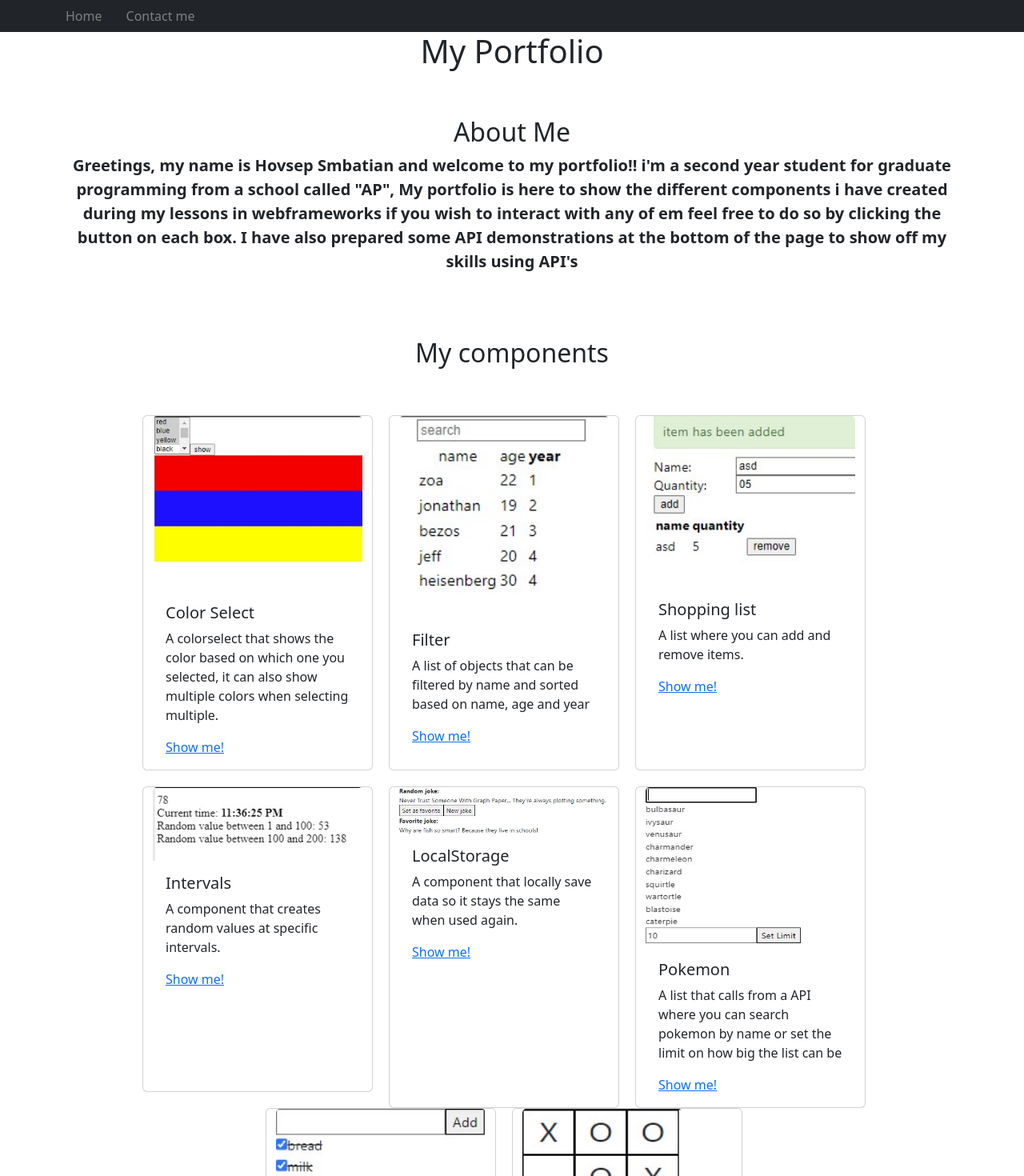
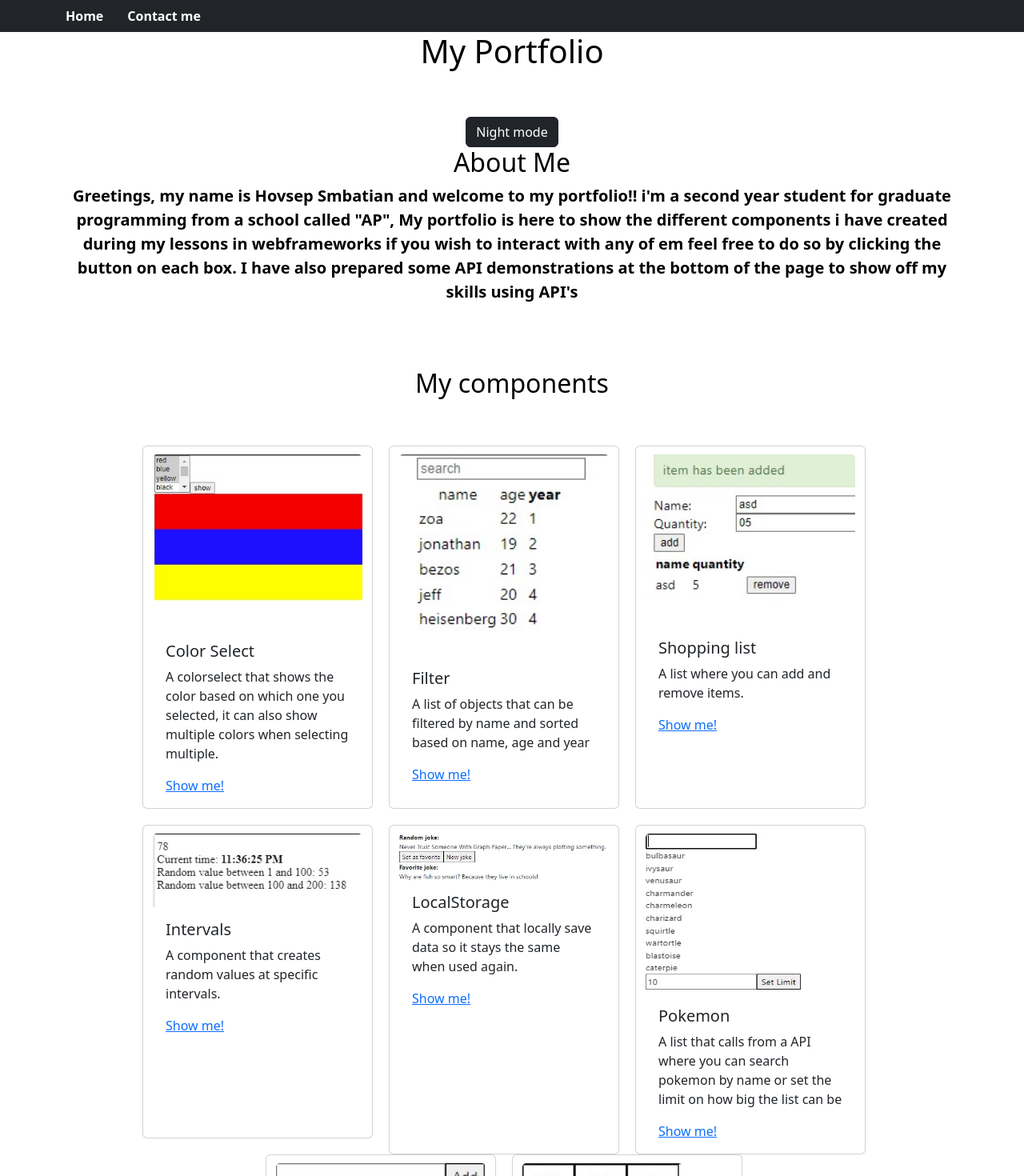
Before and after one commit to hovsep56/portfolio, a React (Create React App) app: page / in a window 1280 px wide. Shown: the top 1470 px of the page at 80% size. Built offline with nearby package versions, Linux system fonts and the light colour scheme; no server answers.

Commit message:
night mode added

```diff
--- a/src/App.tsx
+++ b/src/App.tsx
@@ -33,22 +33,41 @@ interface Joke {
 }
 
 
+
 const Navigation = () => {
   return (
     <Navbar bg="dark" variant="dark">
-      <Container style={{ alignContent: 'center' }}>
-        <Nav className="me-auto" style={{ alignContent: 'center' }}>
-          <NavLink to="/" style={{ textDecoration: 'none', color: 'grey', paddingRight: 30 }}>Home</NavLink>
-          <NavLink to="contact" style={{ textDecoration: 'none', color: 'grey' }}>Contact me</NavLink>
+      <Container style={{ alignContent: 'center'}}>
+        <Nav className="me-1">
+          <NavLink to="/" style={{ textDecoration: 'none', color: 'white', paddingRight: 30,fontWeight:'bold'}}>Home</NavLink>
+          <NavLink to="contact" style={{ textDecoration: 'none', color: 'white',fontWeight:'bold' }}>Contact me</NavLink>
         </Nav>
+
       </Container>
     </Navbar>
   )
 }
-
+const localcolor = localStorage.getItem("white")
 const Components = () => {
   const [quote, setQuote] = useState<Quote>();
   const [joke, setJoke] = useState("");
+  const [color,setcolor] = useState('white')
+  const [textcolor,settextcolor] = useState('black')
+  const [buttoncolor,setbuttoncolor] = useState('dark')
+
+  const Nightswitch=()=>{
+
+    if (color == 'white') {
+      setcolor('black')
+      settextcolor('white')
+      setbuttoncolor('light')
+    }
+    else{
+      setcolor('white')
+      settextcolor('black')
+      setbuttoncolor('dark')
+    }
+  }
 
   const loadJoke = async () => {
     let response = await fetch("https://icanhazdadjoke.com/", {
@@ -68,33 +87,27 @@ const Components = () => {
     fetchFunction();
   }, []);
 
-  /*useEffect(() => {
-    const fetchFunction = async () => {
-      let result = await fetch("https://newsapi.org/v2/everything?q=apple&from=2022-12-14&to=2022-12-14&sortBy=popularity&apiKey=d4ffad5006aa4becb7253765145b053e");
-      //let json: Quote = await result.json();
-
-      console.log(result)
-    }
-    fetchFunction();
-  }, []);*/
-
   return (
-    <Container >
-      <div >
+    <div style={{backgroundColor: color}}>
+    <Container>
+      <div>
         <Outlet />
       </div>
-      <h1 style={{ textAlign: 'center', paddingBottom: 50 }}>My Portfolio</h1>
-      <h2 style={{ textAlign: 'center' }}>About Me</h2>
-      <div style={{ textAlign: 'center', paddingBottom: 80, fontWeight: 'bold', fontSize: 20 }}>
+      <div style={{ textAlign: 'center' }}>
+      <h1 style={{ paddingBottom: 50, color:textcolor }}>My Portfolio</h1>
+      <Button variant={buttoncolor} onClick={Nightswitch}> Night mode</Button>
+      <h2 style={{ color:textcolor}}>About Me</h2>
+      <div style={{ paddingBottom: 80, fontWeight: 'bold', fontSize: 20, color:textcolor }}>
         Greetings, my name is Hovsep Smbatian and welcome to my portfolio!!
         i'm a second year student for graduate programming from a school called "AP",
         My portfolio is here to show the different components i have created during my lessons in webframeworks if you wish to interact with any of em feel free to do so by clicking the button on each box.
          I have also prepared some API demonstrations at the bottom of the page to show off my skills using API's</div>
-      <h2 style={{ textAlign: 'center', paddingBottom: 50 }}>My components</h2>
+      <h2 style={{ paddingBottom: 50, color:textcolor }}>My components</h2>
+      </div>
       <Row className='justify-content-center'>
 
         <Card style={{ width: '18rem', marginRight: 20,marginBottom:20 }}>
-          <Card.Img variant="top" src={require('./images/ColorSelect.jpg')} />
+          <Card.Img variant="top" src={require('./images/ColorSelect.jpg')} style={{marginTop:10}} />
           <Card.Body>
             <Card.Title>Color Select</Card.Title>
             <Card.Text>
@@ -105,7 +118,7 @@ const Components = () => {
         </Card>
 
         <Card style={{ width: '18rem', marginRight: 20,marginBottom:20 }}>
-          <Card.Img variant="top" src={require('./images/filter.jpg')} />
+          <Card.Img variant="top" src={require('./images/filter.jpg')} style={{marginTop:10}}/>
           <Card.Body>
             <Card.Title>Filter</Card.Title>
             <Card.Text>
@@ -116,7 +129,7 @@ const Components = () => {
         </Card>
 
         <Card style={{ width: '18rem', marginRight: 20,marginBottom:20 }}>
-          <Card.Img variant="top" src={require('./images/Shoppinglist.jpg')} />
+          <Card.Img variant="top" src={require('./images/Shoppinglist.jpg')} style={{marginTop:10}}/>
           <Card.Body>
             <Card.Title>Shopping list</Card.Title>
             <Card.Text>
@@ -127,7 +140,7 @@ const Components = () => {
         </Card>
 
         <Card style={{ width: '18rem', marginRight: 20,marginBottom:20 }}>
-          <Card.Img variant="top" src={require('./images/interval.jpg')} />
+          <Card.Img variant="top" src={require('./images/interval.jpg')} style={{marginTop:10}}/>
           <Card.Body>
             <Card.Title>Intervals</Card.Title>
             <Card.Text>
@@ -138,7 +151,7 @@ const Components = () => {
         </Card>
 
         <Card style={{ width: '18rem', marginRight: 20 }}>
-          <Card.Img variant="top" src={require('./images/LocalStorage.jpg')} />
+          <Card.Img variant="top" src={require('./images/LocalStorage.jpg')} style={{marginTop:10}}/>
           <Card.Body>
             <Card.Title>LocalStorage</Card.Title>
             <Card.Text>
@@ -149,7 +162,7 @@ const Components = () => {
         </Card>
 
         <Card style={{ width: '18rem', marginRight: 20 }}>
-          <Card.Img style={{maxHeight:200,maxWidth:200}} variant="top" src={require('./images/Pokemon.jpg')} />
+          <Card.Img style={{maxHeight:200,maxWidth:200,marginTop:10}} variant="top" src={require('./images/Pokemon.jpg')}/>
           <Card.Body>
             <Card.Title>Pokemon</Card.Title>
             <Card.Text>
@@ -160,7 +173,7 @@ const Components = () => {
         </Card>
 
         <Card style={{ width: '18rem', marginRight: 20 }}>
-          <Card.Img variant="top" src={require('./images/ToDo.jpg')} />
+          <Card.Img variant="top" src={require('./images/ToDo.jpg')} style={{marginTop:10}}/>
           <Card.Body>
             <Card.Title>ToDo</Card.Title>
             <Card.Text>
@@ -170,7 +183,7 @@ const Components = () => {
           </Card.Body>
         </Card>
         <Card style={{ width: '18rem', marginRight: 20 }}>
-          <Card.Img style={{maxHeight:200,maxWidth:200}} variant="top" src={require('./images/TicTacToe.jpg')} />
+          <Card.Img style={{maxHeight:200,maxWidth:200, marginTop:10}} variant="top" src={require('./images/TicTacToe.jpg')}/>
           <Card.Body>
             <Card.Title>TicTacToe</Card.Title>
             <Card.Text>
@@ -180,7 +193,7 @@ const Components = () => {
           </Card.Body>
         </Card>
       </Row>
-      <h2 style={{paddingTop:25,paddingBottom:25}}>API demonstrations</h2>
+      <h2 style={{paddingTop:25,paddingBottom:25, color:textcolor}}>API demonstrations</h2>
       <Accordion alwaysOpen>
         <Accordion.Item eventKey="0">
           <Accordion.Header >Random Quote</Accordion.Header>
@@ -204,6 +217,7 @@ const Components = () => {
         </Accordion.Item>
       </Accordion>
     </Container>
+    </div>
   );
 }
 
@@ -233,6 +247,23 @@ const Contact = () => {
   const [to_name, setTo_name] = useState("");
   const [from_name, setFrom_name] = useState("");
   const [message, setMessage] = useState("");
+  const [color,setcolor] = useState('white')
+  const [textcolor,settextcolor] = useState('black')
+  const [buttoncolor,setbuttoncolor] = useState('dark')
+
+  const Nightswitch=()=>{
+
+    if (color == 'white') {
+      setcolor('black')
+      settextcolor('white')
+      setbuttoncolor('light')
+    }
+    else{
+      setcolor('white')
+      settextcolor('black')
+      setbuttoncolor('dark')
+    }
+  }
 
   const sendEmail:React.FormEventHandler<HTMLFormElement> = (e) => {
     e.preventDefault();
@@ -251,8 +282,11 @@ const Contact = () => {
 
   };
   return (
-    <div>
+    <div style={{backgroundColor: color, height:'100vh'}}>
       <Navigation />
+      <div style={{textAlign:'center', paddingBottom:20, paddingTop:20}}>
+      <Button variant={buttoncolor} onClick={Nightswitch}>Nightmode</Button>
+      </div>
       <Container >
         <form onSubmit={sendEmail}>
           <label>Name</label>
```
